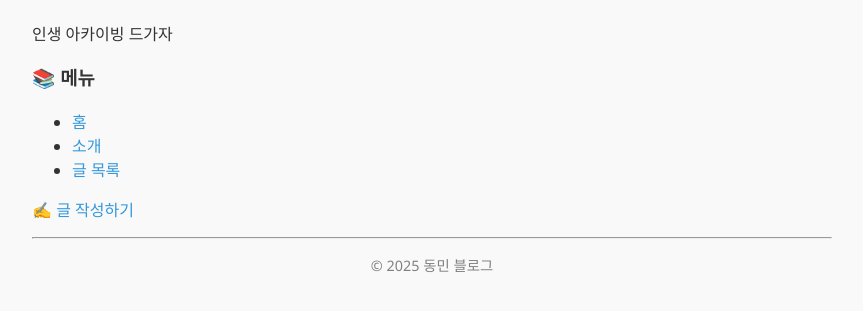
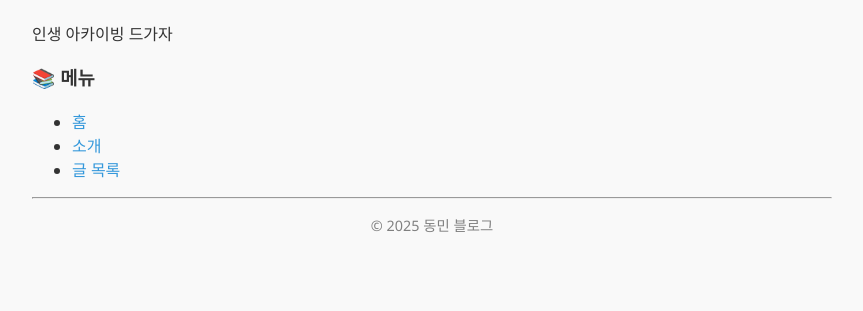
Before and after one commit to Taxeighth/flask-blog, a Flask app: page / in a window 1280 px wide. Shown: the part 214-525 px from the top of the page, without its empty margins (208-1071 px from the left). Run offline with Flask 3, Linux system fonts and the light colour scheme.

Commit message:
홈에서 글 작성 메뉴 및 버튼 숨김 처리

```diff
--- a/templates/base.html
+++ b/templates/base.html
@@ -12,13 +12,15 @@
             <a href="/">홈</a> |
             <a href="/about">소개</a> |
             <a href="/posts">글 목록</a> |
+            {% if 'user' in session and request.path != '/' %}
+              <a href="/create">글 작성</a> |
+            {% endif %}
             {% if 'user' in session %}
-              <a href="/create">글 작성</a> |
               <a href="/logout">로그아웃</a>
             {% else %}
               <a href="/login">로그인</a>
             {% endif %}
-          </nav>
+
         <hr>
     </header>
 
--- a/templates/index.html
+++ b/templates/index.html
@@ -12,5 +12,5 @@
     <li><a href="/about">소개</a></li>
     <li><a href="/posts">글 목록</a></li>
   </ul>
-  <p><a href="/create">✍️ 글 작성하기</a></p>
+{#  <p><a href="/create">✍️ 글 작성하기</a></p> #}
 {% endblock %}
```
